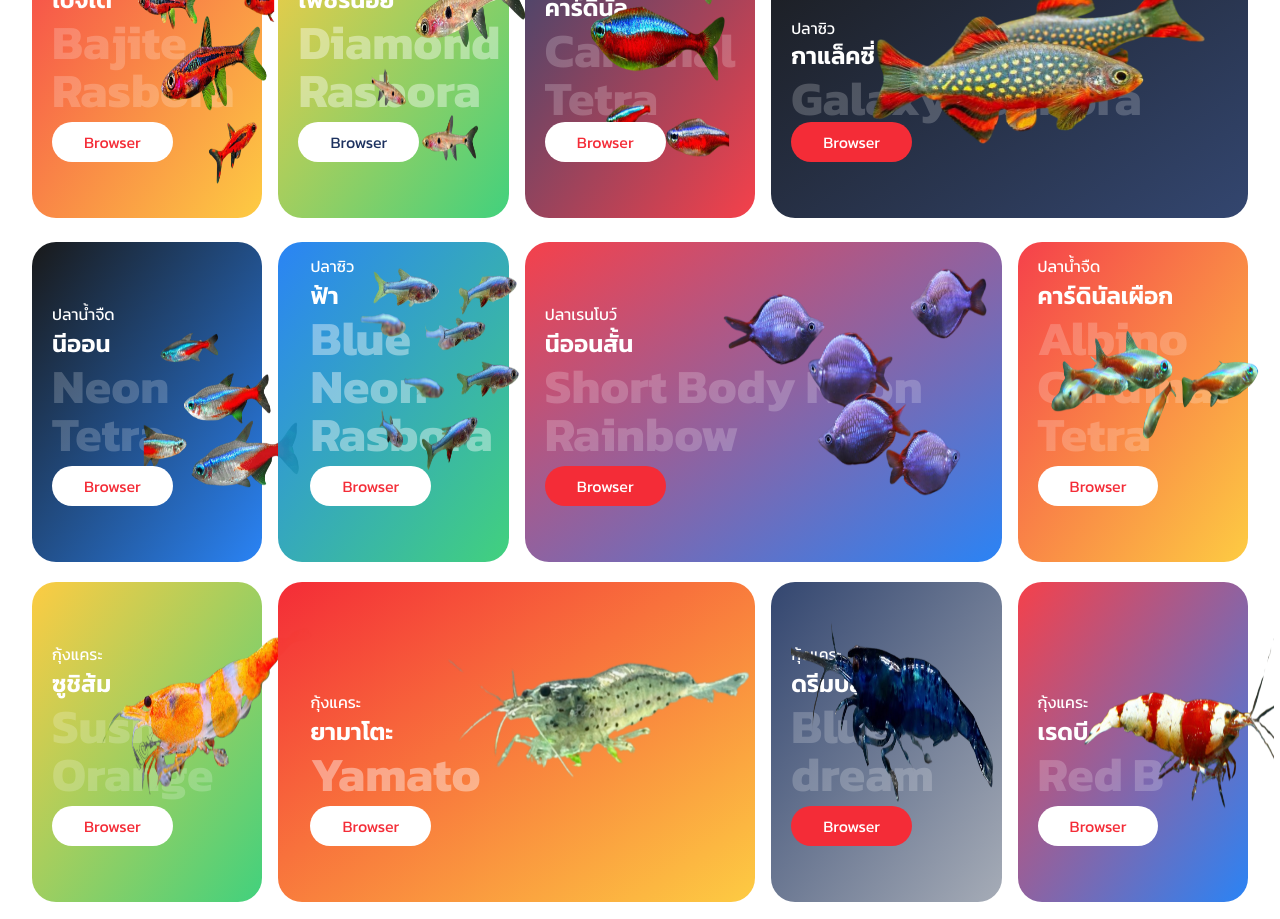
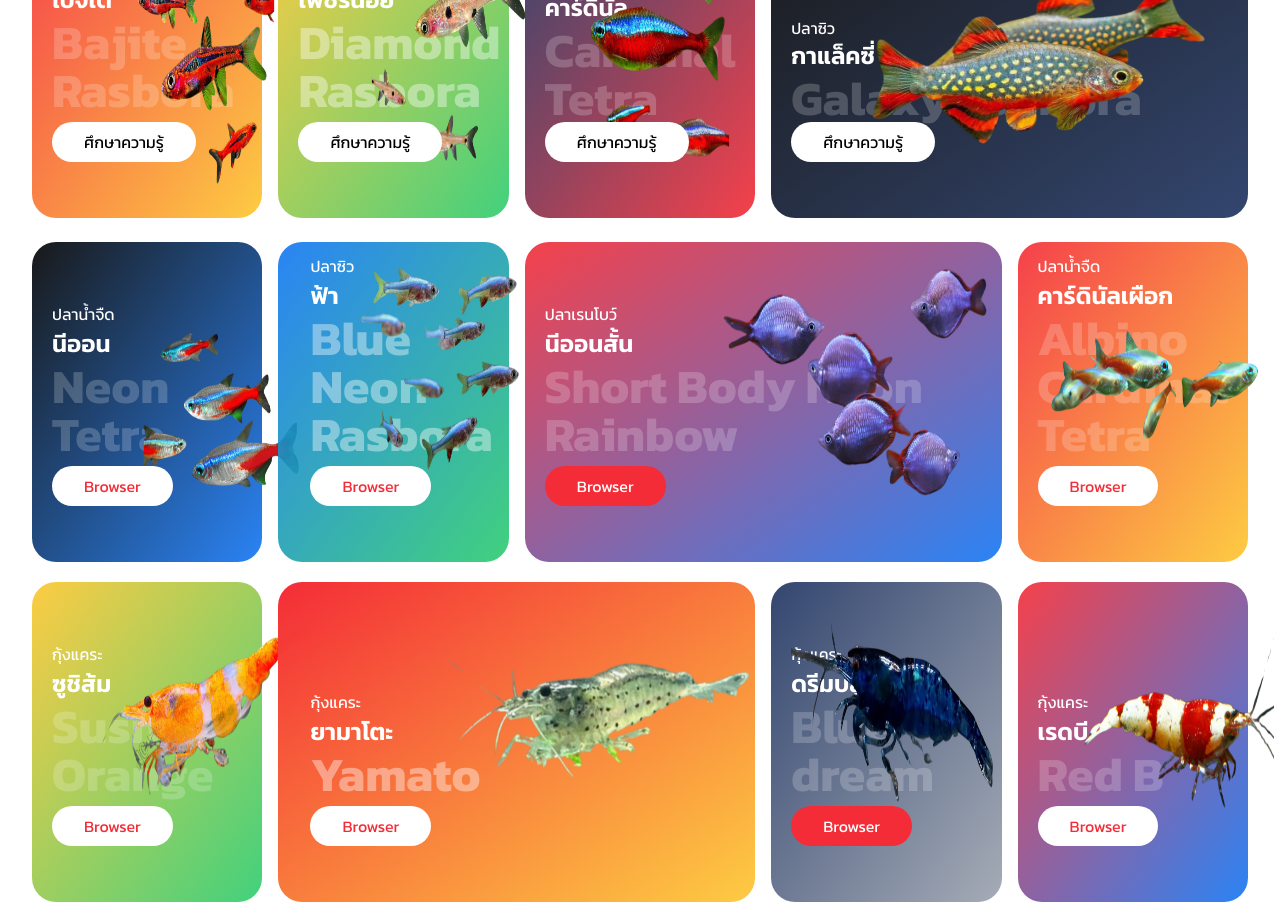
Before and after one commit to PornpapatDps/ProjectSystemsSell, a React (Vite) app in the folder frontend/: page / in a window 1280 px wide. Shown: the part 1540-2459 px from the top of the page. Built offline with nearby package versions, Linux system fonts and the light colour scheme.

Commit message:
Update Category.jsx

```diff
--- a/frontend/src/components/Category/Category.jsx
+++ b/frontend/src/components/Category/Category.jsx
@@ -22,9 +22,9 @@ const Category = () => {
                 <p className='text-4xl xl:text-5xl font-bold opacity-20 mb-2'>Bajite Rasbora</p>
                 <Link to="/KnowFish1">
                 <Button
-                  text="Browser"
+                  text="ศึกษาความรู้"
                   bgColor={"bg-white"}
-                  textColor={"text-primary"}
+                  textColor={"text-black"}
                 /> </Link>
               </div>
             </div>
@@ -40,9 +40,9 @@ const Category = () => {
                 <p className='text-4xl xl:text-5xl font-bold opacity-40 mb-2'>Diamond Rasbora</p>
                 <Link to="/KnowFish2">
                 <Button
-                  text="Browser"
+                  text="ศึกษาความรู้"
                   bgColor={"bg-white"}
-                  textColor={"text-brandBlues"}
+                  textColor={"text-black"}
                 /> </Link>
               </div>
             </div>
@@ -58,9 +58,9 @@ const Category = () => {
                 <p className='text-4xl xl:text-5xl font-bold opacity-20'>Cardinal Tetra</p>
                 <Link to="/KnowFish4">
                 <Button
-                  text="Browser"
+                  text="ศึกษาความรู้"
                   bgColor={"bg-white"}
-                  textColor={"text-primary"}
+                  textColor={"text-black"}
                 /> </Link>
               </div>
             </div>
@@ -76,9 +76,9 @@ const Category = () => {
                 <p className='text-4xl xl:text-5xl font-bold opacity-20'>Galaxy Rasbora</p>
                 <Link to="/KnowFish3">
                 <Button
-                  text="Browser"
-                  bgColor={"bg-primary"}
-                  textColor={"text-white"}
+                  text="ศึกษาความรู้"
+                  bgColor={"bg-white"}
+                  textColor={"text-black"}
                 /> </Link>
               </div>
             </div>
```
